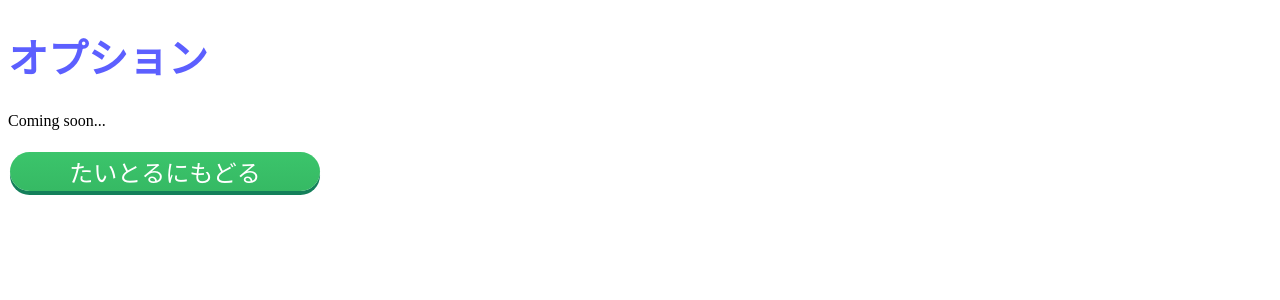
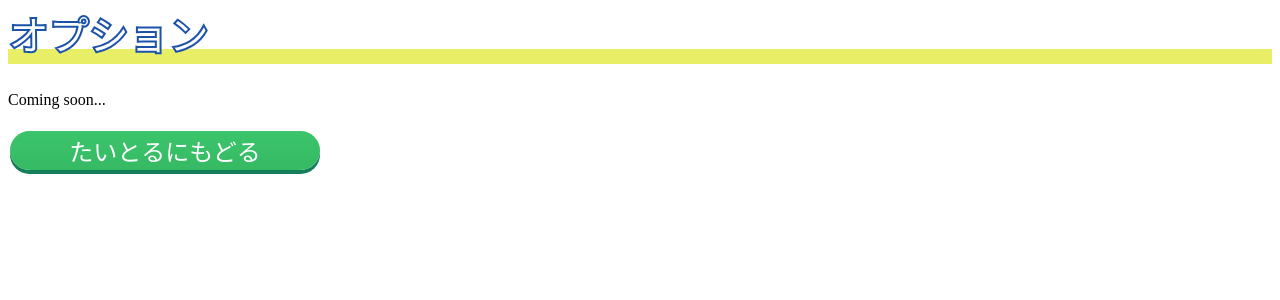
Before and after one commit to KeisukeMitome/Novelgame-with-Nextjs, a Next.js app: page /option in a window 1280 px wide. Shown: the top 300 px of the page. Built offline with nearby package versions, Linux system fonts and the light colour scheme.

Commit message:
タイトル画像の表示方法や細かいUIを修正しました。

```diff
--- a/src/pages/game.tsx
+++ b/src/pages/game.tsx
@@ -265,6 +265,7 @@ const GamePage: React.FC = () => {
 
         <div className="center-text">
 
+
           {showText && (
             <div onClick={() => textClick()} className='main-text' style={{ fontSize: `${fontSize * 0.1}vw` }}>
               {/* {myManager.getText()} */}
--- a/src/pages/index.tsx
+++ b/src/pages/index.tsx
@@ -2,10 +2,12 @@ import React, { useState, useEffect } from "react";
 import Link from "next/link";
 import Loadcom from "../components/loadcom";
 import OptioncomIndex from "@/components/optioncom_index";
+import Image, { StaticImageData } from "next/image"
 
 import Manager from "../components/manager";
 import Dialogue from "../components/dialogue";
 
+import title_back from '/public/back/title.png';
 
 
 const Home: React.FC = () => {
@@ -99,7 +101,7 @@ const Home: React.FC = () => {
       <div className='overlay-base'>
 
 
-        <div className='image_back_title'>
+        <Image className="image_back" src={title_back} alt="back Image" />
 
         <div className="center-text">
 
@@ -175,7 +177,6 @@ const Home: React.FC = () => {
 
         </div>
 
-        </div>
 
       </div>
 
--- a/src/styles/globals.css
+++ b/src/styles/globals.css
@@ -1,7 +1,12 @@
 .h1_1 {
-    color: rgb(92, 95, 255);
+    color: rgb(255, 255, 255);
     font-size: 40px;
+    line-height: 0.55; /* 行の高さを短くする */
+    -webkit-text-stroke: 2px rgb(28, 83, 170);
+    border-bottom: 15px solid #e8ef67;
+    text-decoration: none;
 }
+
 
 
 .menu_button {
@@ -511,6 +516,8 @@
 
 
 
+
+
 .balloon_con {
     position: fixed;
     transform: translate(0%, -150%);
```
Also changed, not shown: src/pages/new_game.tsx (+6 -4 lines). Lines whose indentation alone changed are shown as unchanged.
